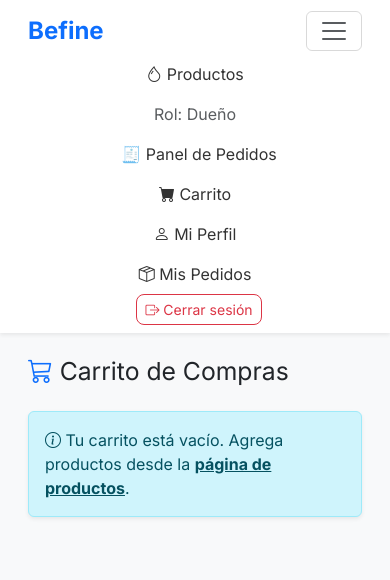
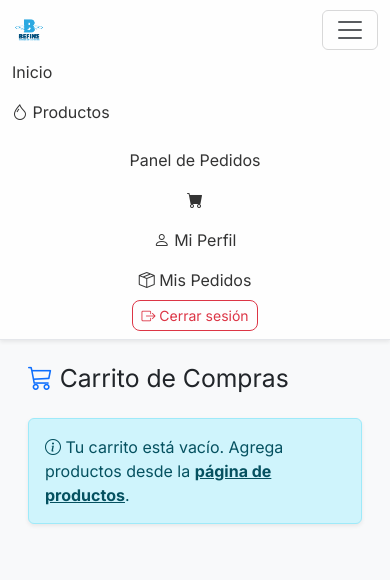
Before and after one commit to Ivan-developer-cmngsoon/befine-web, a Django app: page /carrito/ in a window 390 px wide, after a click that opens the changed part. Shown: the top 580 px of the page. Run offline with Django 5.2, Linux system fonts and the light colour scheme; a user stored in the database is signed in; data comes from the database, SQL or seed files in the repository; both versions use the stored data as it was after the commit; data that the repository does not hold is empty; parts of the project's set-up code (start-up, migrations or seed data) failed here and were passed over.

Commit message:
Agregue en setting.py una ruta que reconozca STATIC y ahroa se ve el Logotipo en le navbar.

```diff
--- a/AguaPurificada/settings.py
+++ b/AguaPurificada/settings.py
@@ -123,6 +123,9 @@ USE_TZ = True
 # https://docs.djangoproject.com/en/5.2/howto/static-files/
 
 STATIC_URL = 'static/'
+STATICFILES_DIRS = [
+    BASE_DIR / "static",   #esta línea es la clave
+]
 
 # Default primary key field type
 # https://docs.djangoproject.com/en/5.2/ref/settings/#default-auto-field
--- a/AguaPurificada/urls.py
+++ b/AguaPurificada/urls.py
@@ -7,7 +7,7 @@ urlpatterns = [
     path('admin/', admin.site.urls),
     path('', include('core.urls')),           # Home, contacto, etc.
     path('productos/', include('productos.urls')),
-    path('clientes/', include('clientes.urls')),
+    path("clientes/", include(("clientes.urls", "clientes"), namespace="clientes")),
     path('pedidos/', include('pedidos.urls')),
     path('carrito/', include('carrito.urls')),
 ]
--- a/carrito/urls.py
+++ b/carrito/urls.py
@@ -6,4 +6,7 @@ urlpatterns = [
     path('', views.ver_carrito, name='ver_carrito'),
     path('agregar/<int:producto_id>/', views.agregar_al_carrito, name='agregar_al_carrito'),
     path('eliminar/<int:item_id>/', views.eliminar_del_carrito, name='eliminar_del_carrito'),
+    path('aumentar/<int:item_id>/', views.aumentar_cantidad, name='aumentar_cantidad'),
+    path('disminuir/<int:item_id>/', views.disminuir_cantidad, name='disminuir_cantidad'),
+    path("modal/", views.ver_carrito_modal, name="ver_carrito_modal"),
 ]
--- a/carrito/views.py
+++ b/carrito/views.py
@@ -1,13 +1,21 @@
 from django.shortcuts import render, redirect, get_object_or_404
 from django.contrib.auth.decorators import login_required
+from django.contrib import messages
+from django.http import HttpResponseBadRequest
 from productos.models import Producto
 from .models import ItemCarrito
-from django.contrib import messages
+
+# --- Helper reutilizable ---
+def _carrito_items_y_total(user):
+    # select_related para evitar N+1 al acceder a producto
+    items = ItemCarrito.objects.filter(usuario=user).select_related('producto')
+    # Asume que tu modelo tiene item.subtotal() -> num
+    total = sum(item.subtotal() for item in items)
+    return items, total
 
 @login_required
 def ver_carrito(request):
-    items = ItemCarrito.objects.filter(usuario=request.user)
-    total = sum(item.subtotal() for item in items)
+    items, total = _carrito_items_y_total(request.user)
     return render(request, 'carrito/ver_carrito.html', {'items': items, 'total': total})
 
 @login_required
@@ -31,3 +39,34 @@ def eliminar_del_carrito(request, item_id):
     messages.warning(request, f'"{item.producto.nombre}" fue eliminado del carrito.')
     item.delete()
     return redirect('ver_carrito')
+
+# --- NUEVO: contenido del carrito para modal (AJAX) ---
+@login_required
+def ver_carrito_modal(request):
+    # Recomendado: aceptar solo solicitudes AJAX
+    if request.headers.get('x-requested-with') != 'XMLHttpRequest':
+        return HttpResponseBadRequest('Esta ruta es solo para solicitudes AJAX.')
+
+    items, total = _carrito_items_y_total(request.user)
+    # Este template será el partial que crearemos a continuación
+    return render(request, 'carrito/_modal_contenido.html', {
+        'items': items,
+        'total': total,
+    })
+
+@login_required
+def aumentar_cantidad(request, item_id):
+    item = get_object_or_404(ItemCarrito, id=item_id, usuario=request.user)
+    item.cantidad += 1
+    item.save()
+    return redirect(request.META.get('HTTP_REFERER', 'ver_carrito'))
+
+@login_required
+def disminuir_cantidad(request, item_id):
+    item = get_object_or_404(ItemCarrito, id=item_id, usuario=request.user)
+    if item.cantidad > 1:
+        item.cantidad -= 1
+        item.save()
+    else:
+        item.delete()
+    return redirect(request.META.get('HTTP_REFERER', 'ver_carrito'))
--- a/clientes/templates/clientes/registro.html
+++ b/clientes/templates/clientes/registro.html
@@ -67,7 +67,7 @@
 
                 <hr>
                 <p class="text-center mt-3 mb-0">
-                    ¿Ya tienes cuenta? <a href="{% url 'login' %}" class="text-decoration-none">Inicia sesión aquí</a>
+                    ¿Ya tienes cuenta? <a href="{% url 'clientes:login' %}" class="text-decoration-none">Inicia sesión aquí</a>
                 </p>
             </div>
         </div>
--- a/static/css/toast.css
+++ b/static/css/toast.css
@@ -33,3 +33,16 @@
   opacity: 0;
   transform: translateX(100%);
 }
+.navbar {
+  background: #ffffffcc !important;
+  backdrop-filter: blur(10px);
+  border-bottom: 1px solid #e5e7eb;
+}
+
+.navbar-brand img {
+  height: 34px;
+}
+
+.navbar .nav-link.active {
+  font-weight: 600;
+}
--- a/templates/partials/navbar.html
+++ b/templates/partials/navbar.html
@@ -1,51 +1,104 @@
-<!-- Navbar -->
-<nav class="navbar navbar-expand-lg navbar-light bg-white shadow-sm sticky-top px-3">
+{% load static %}
+
+<nav class="navbar navbar-expand-lg navbar-light bg-white shadow-sm sticky-top">
   <div class="container-fluid">
-        <a class="navbar-brand" href="/">Befine</a>
-        <button class="navbar-toggler" type="button" data-bs-toggle="collapse" data-bs-target="#navbarNav">
+
+    <!-- Brand: logo -->
+    <a class="navbar-brand d-flex align-items-center" href="{% url 'home' %}" aria-label="Ir al inicio">
+      <img src="{% static 'imgB/BEFINA_PNG_COLOR.png' %}"
+           alt="Befine"
+           height="34"
+           class="d-inline-block align-text-top">
+    </a>
+
+    <!-- Toggler móvil -->
+    <button class="navbar-toggler" type="button" data-bs-toggle="collapse" data-bs-target="#navbarNav"
+      aria-controls="navbarNav" aria-expanded="false" aria-label="Mostrar menú">
       <span class="navbar-toggler-icon"></span>
     </button>
+
+    <!-- Contenido navbar -->
     <div class="collapse navbar-collapse" id="navbarNav">
-            <ul class="navbar-nav ms-auto align-items-center">
+      <!-- Navegación principal (izquierda) -->
+      <ul class="navbar-nav me-auto mb-2 mb-lg-0">
+        <li class="nav-item">
+          <a class="nav-link{% if request.resolver_match.url_name == 'home' %} active{% endif %}"
+             href="{% url 'home' %}">
+            Inicio
+          </a>
+        </li>
         <li class="nav-item">
           <a class="nav-link" href="/productos/">
             <i class="bi bi-droplet"></i> Productos
           </a>
         </li>
+        <!-- Opcional: crea estas vistas si quieres usarlas -->
+        <!--
+        <li class="nav-item">
+          <a class="nav-link" href="/nosotros/">Nosotros</a>
+        </li>
+        <li class="nav-item">
+          <a class="nav-link" href="/contacto/">Contacto</a>
+        </li>
+        -->
+      </ul>
+
+      <!-- Acciones (derecha) -->
+      <ul class="navbar-nav ms-auto align-items-center">
 
         {% if user.is_authenticated %}
+
           {% if user.perfilusuario.rol == 'admin' or user.perfilusuario.rol == 'dueno' %}
-                        <li class="nav-item">
-                            <span class="nav-link disabled text-muted">Rol: {{ user.perfilusuario.get_rol_display }}</span>
+            <li class="nav-item d-none d-lg-block">
+              <span class="nav-link disabled text-muted">
+                Rol: {{ user.perfilusuario.get_rol_display }}
+              </span>
             </li>
-                        <li class="nav-item">
-                            <a class="nav-link btn btn-outline-primary btn-sm ms-2" href="{% url 'admin_pedidos' %}">
-                                🧾 Panel de Pedidos
+            <li class="nav-item ms-lg-2">
+              <a class="btn btn-outline-primary btn-sm nav-link px-3" href="{% url 'admin_pedidos' %}">
+                Panel de Pedidos
               </a>
             </li>
           {% endif %}
 
-                    <li class="nav-item">
-                        <a class="nav-link position-relative" href="{% url 'ver_carrito' %}">
-                            <i class="bi bi-cart-fill"></i> Carrito
-                            {% if carrito_count > 0 %}
+          <!-- Carrito (modal) -->
+          <li class="nav-item ms-lg-3">
+            <a
+              class="nav-link position-relative"
+              href="#"
+              role="button"
+              data-bs-toggle="modal"
+              data-bs-target="#cartModal"
+              data-url="{% url 'ver_carrito_modal' %}"
+            >
+              <i class="bi bi-cart-fill"></i>
+              <span class="d-none d-lg-inline">Carrito</span>
+              {% if carrito_count|default:0 > 0 %}
                 <span class="position-absolute top-0 start-100 translate-middle badge rounded-pill bg-danger">
                   {{ carrito_count }}
                 </span>
               {% endif %}
             </a>
+            <noscript>
+              <a class="nav-link" href="{% url 'ver_carrito' %}">
+                <i class="bi bi-cart-fill"></i> Carrito
+              </a>
+            </noscript>
           </li>
-                    <li class="nav-item">
+
+          <li class="nav-item ms-lg-2">
             <a class="nav-link" href="/clientes/perfil/">
               <i class="bi bi-person"></i> Mi Perfil
             </a>
           </li>
+
           <li class="nav-item">
             <a class="nav-link" href="{% url 'historial_pedidos' %}">
               <i class="bi bi-box-seam"></i> Mis Pedidos
             </a>
           </li>
-                    <li class="nav-item ms-2">
+
+          <li class="nav-item ms-lg-2">
             <form action="{% url 'clientes:logout' %}" method="post" class="d-inline">
               {% csrf_token %}
               <button type="submit" class="btn btn-outline-danger btn-sm">
@@ -53,19 +106,91 @@
               </button>
             </form>
           </li>
+
         {% else %}
+
           <li class="nav-item">
             <a class="nav-link" href="/clientes/login/">
               <i class="bi bi-box-arrow-in-right"></i> Iniciar sesión
             </a>
           </li>
-                    <li class="nav-item">
-                        <a class="nav-link" href="/clientes/registro/">
+          <li class="nav-item ms-lg-2">
+            <a class="btn btn-primary btn-sm" href="/clientes/registro/">
               <i class="bi bi-person-plus"></i> Registrarme
             </a>
           </li>
+
         {% endif %}
       </ul>
     </div>
   </div>
 </nav>
+
+<!-- Modal Carrito -->
+<div class="modal fade" id="cartModal" tabindex="-1" aria-labelledby="cartModalLabel" aria-hidden="true">
+  <div class="modal-dialog modal-lg modal-dialog-scrollable modal-dialog-centered">
+    <div class="modal-content">
+      <div class="modal-header">
+        <h5 id="cartModalLabel" class="modal-title">
+          <i class="bi bi-cart-check"></i> Tu Carrito
+        </h5>
+        <button type="button" class="btn-close" data-bs-dismiss="modal" aria-label="Cerrar"></button>
+      </div>
+      <div id="cartModalBody" class="modal-body">
+        <!-- Se carga por AJAX -->
+        <div class="text-center py-5" id="cartModalSkeleton">
+          <div class="spinner-border" role="status" aria-hidden="true"></div>
+          <p class="mt-3 mb-0">Cargando carrito…</p>
+        </div>
+      </div>
+      <div class="modal-footer">
+        <a href="{% url 'ver_carrito' %}" class="btn btn-outline-secondary">Ver detalle</a>
+        <a href="{% url 'realizar_pedido' %}" class="btn btn-primary">
+          <i class="bi bi-bag-check"></i> Confirmar pedido
+        </a>
+      </div>
+    </div>
+  </div>
+</div>
+
+<!-- JS para cargar el modal por AJAX -->
+<script>
+  document.addEventListener('DOMContentLoaded', () => {
+    const cartModalEl = document.getElementById('cartModal');
+    cartModalEl.addEventListener('show.bs.modal', (event) => {
+      const trigger = event.relatedTarget;
+      const url = trigger?.getAttribute('data-url');
+      const body = document.getElementById('cartModalBody');
+      if (!url) return;
+
+      body.innerHTML = document.getElementById('cartModalSkeleton').outerHTML;
+
+      fetch(url, { headers: { 'X-Requested-With': 'XMLHttpRequest' }})
+        .then(res => res.text())
+        .then(html => { body.innerHTML = html; })
+        .catch(() => {
+          body.innerHTML = `
+            <div class="alert alert-danger" role="alert">
+              No pudimos cargar el carrito. Intenta nuevamente.
+            </div>`;
+        });
+    });
+
+    window.addEventListener('carrito:actualizado', (e) => {
+      const count = e.detail?.count ?? 0;
+      const link = document.querySelector('[data-bs-target="#cartModal"]');
+      if (!link) return;
+      let badge = link.querySelector('.badge');
+      if (count > 0) {
+        if (!badge) {
+          badge = document.createElement('span');
+          badge.className = 'position-absolute top-0 start-100 translate-middle badge rounded-pill bg-danger';
+          link.appendChild(badge);
+        }
+        badge.textContent = count;
+      } else if (badge) {
+        badge.remove();
+      }
+    });
+  });
+</script>
```
Also changed, not shown: carrito/templates/carrito/_modal_contenido.html (added, +64 -0 lines), db.sqlite3, static/imgB/BEFINA_PNG_COLOR.png (added). Lines whose indentation alone changed are shown as unchanged.
